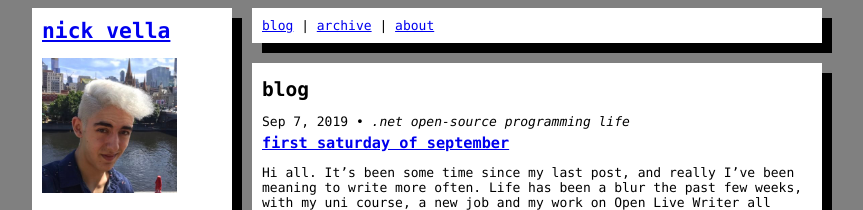
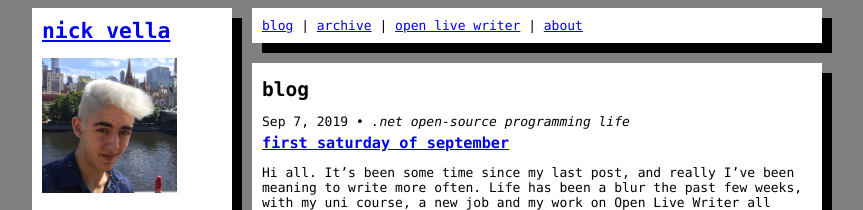
Before and after one commit to nvella/nvella.github.io, a Jekyll site: the page built from index.html, in a window 1280 px wide and 900 px high. Shown: the top 210 px of the window, without its empty margins (208-1071 px from the left). Built offline with Jekyll 4.4.1, drawn with Linux system fonts in a browser that asks for light colours; the list of posts is cut into pages by our own code.

Commit message:
add open live writer info page to nav

```diff
--- a/_config.yml
+++ b/_config.yml
@@ -35,6 +35,7 @@ excerpt_separator: <!--more-->
 header_pages:
   - index.html
   - archive.html
+  - open-live-writer.html
   - about.md
 
 paginate: 5
```
Also changed, not shown: Gemfile.lock.
